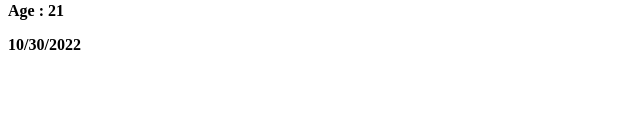
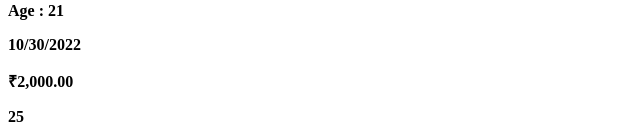
Before and after one commit to killshotxd/Angular-basics, an Angular app: page / in a window 1280 px wide. Shown: the part 713-852 px from the top of the page, without its empty margins (0-640 px from the left). Before the commit the page ends 800 px from the top, so only its background shows below. Built offline with nearby package versions, Linux system fonts and the light colour scheme.

Commit message:
pipe numbers

```diff
--- a/src/app/app.component.html
+++ b/src/app/app.component.html
@@ -13,3 +13,5 @@
 <p>Hello {{ getName() }} !</p>
 <p>Age : {{ 15 + 6 }}</p>
 <p>{{ currentDate | date: "MM/dd/YYYY" }}</p>
+<p>{{ cost | currency: "INR" }}</p>
+<p>{{ temperature | number: "1.0-0" }}</p>
--- a/src/app/app.component.ts
+++ b/src/app/app.component.ts
@@ -12,6 +12,8 @@ export class AppComponent {
   name = 'killshot bruh';
   imgURL =
     'https://images.unsplash.com/photo-1668503714845-e5d67cc94f05?ixlib=rb-4.0.3&ixid=MnwxMjA3fDB8MHxlZGl0b3JpYWwtZmVlZHwzfHx8ZW58MHx8fHw%3D&auto=format&fit=crop&w=500&q=60';
+  cost = 2000;
+  temperature = 25.3;
 
   getName() {
     return this.name;
```
